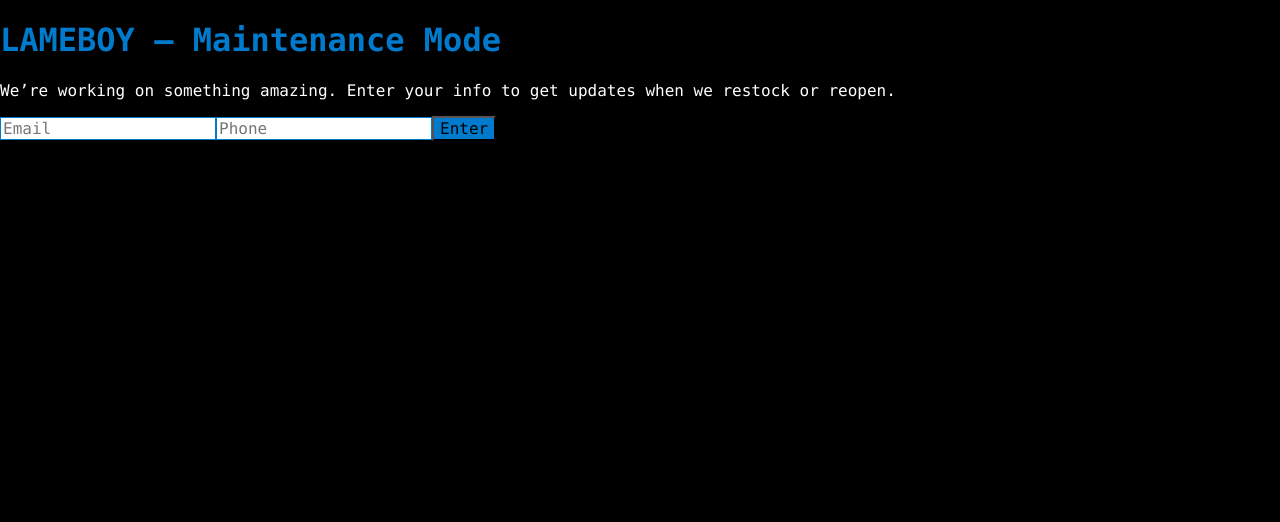
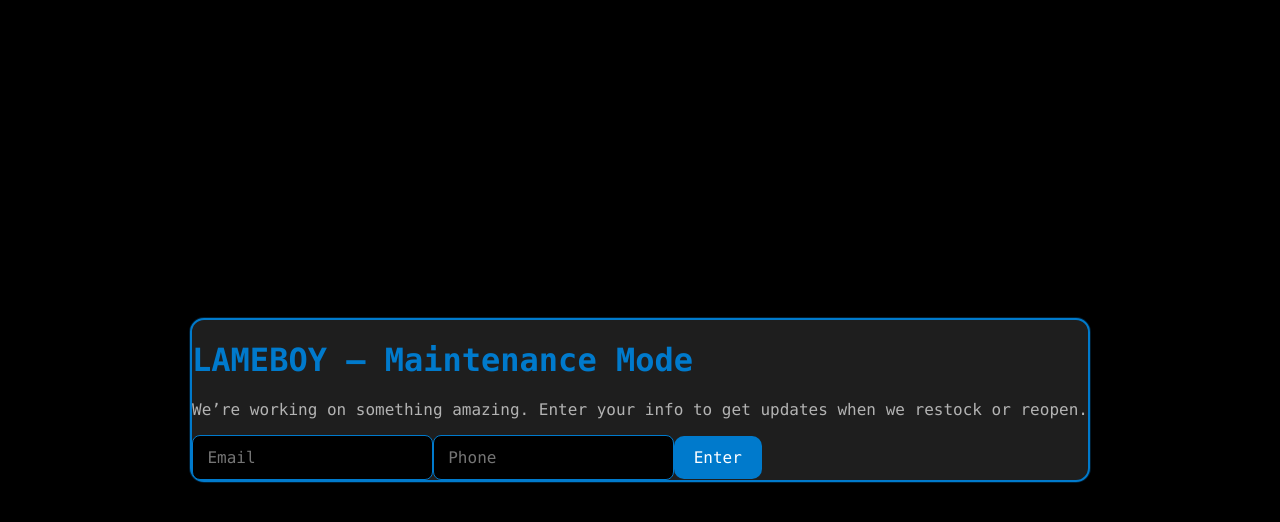
Before and after one commit to gibranparis/lameboy, a Next.js app: page / in a window 1280 px wide. Shown: the top 522 px of the page. Built offline with nearby package versions, Linux system fonts and the light colour scheme.

Commit message:
refactor(theme): centralize VS Code tokens + shared Card/Input/Button; align BannedCard & Maintenance to one consistent style

```diff
--- a/src/app/globals.css
+++ b/src/app/globals.css
@@ -2,42 +2,94 @@
 @tailwind components;
 @tailwind utilities;
 
-/* VS Code editor mono font stack */
-:root {
+/* =========================
+   VS Code Dark – Design Tokens
+   ========================= */
+:root{
   --mono: Menlo, Monaco, Consolas, "SFMono-Regular",
           "Liberation Mono", "Courier New", ui-monospace, monospace;
+
+  /* colors */
+  --bg: #000000;           /* page background */
+  --panel: #1e1e1e;        /* card/panel */
+  --text: #ffffff;         /* primary text */
+  --muted: #b3b3b3;        /* secondary text */
+  --accent: #007acc;       /* VS Code blue */
+  --accent-600:#005a9e;    /* hover */
+  --comment:#6a9955;       /* code comment green */
+  --string:#ce9178;        /* string */
+  --keyword:#9cdcfe;       /* keyword/identifier */
+
+  /* radii & shadows */
+  --radius-xl: 14px;
+  --ring: 0 0 0 1px rgba(0,122,204,.25);
 }
 
-/* Base */
-html, body {
-  margin: 0;
-  padding: 0;
-  font-family: var(--mono);
-  background-color: #000; /* pitch black */
-  color: #fff;            /* bright white */
+/* base */
+html, body{
+  margin:0;
+  padding:0;
+  background:var(--bg);
+  color:var(--text);
+  font-family:var(--mono);
 }
 
-/* Code styles */
-code, pre {
-  font-family: var(--mono);
-  font-size: 0.95rem;
-  background: #1e1e1e; /* VS Code dark */
-  padding: 0.25rem 0.5rem;
-  border-radius: 4px;
-}
-
-/* Make form controls inherit font */
-button, input, select, textarea {
+/* make controls inherit */
+button,input,select,textarea{
   font: inherit !important;
   font-family: var(--mono) !important;
-  font-variant-ligatures: none;
   -webkit-font-smoothing: antialiased;
   -moz-osx-font-smoothing: grayscale;
 }
 
-/* Optional helpers (not required since we now style inline) */
-.vscode-border {
-  border: 2px solid #007acc;
+/* reusable primitives */
+.vscode-card{
+  background: var(--panel);
+  border: 2px solid var(--accent);
+  border-radius: var(--radius-xl);
+  box-shadow: var(--ring);
 }
-.vscode-accent { color: #007acc; }
-.vscode-yellow { color: #dcdcaa; }
+
+.vscode-accent{ color: var(--accent); }
+.vscode-muted{ color: var(--muted); }
+
+.vscode-input{
+  background:#000;
+  color:var(--text);
+  border:1px solid var(--accent);
+  border-radius: 8px;
+  padding: .75rem .9rem;
+  outline: none;
+}
+
+.vscode-input:focus{
+  box-shadow: 0 0 0 2px var(--accent);
+}
+
+.vscode-button{
+  background: var(--accent);
+  color: var(--text);
+  border: 0;
+  border-radius: 10px;
+  padding: .75rem 1.25rem;
+  font-weight: 700;
+  cursor: pointer;
+  transition: background .15s ease;
+}
+
+.vscode-button:hover{ background: var(--accent-600); }
+
+/* code look bits */
+.code-comment{ color: var(--comment); }
+.code-keyword{ color: var(--keyword); }
+.code-string { color: var(--string); }
+
+/* layout helper */
+.page-center{
+  min-height: 100dvh;
+  display:flex;
+  align-items:center;
+  justify-content:center;
+  background: var(--bg);
+  color: var(--text);
+}
--- a/src/app/page.js
+++ b/src/app/page.js
@@ -1,5 +1,7 @@
+import BannedCard from "@/components/BannedCard";
 import Maintenance from "@/components/Maintenance";
 
 export default function Page() {
-  return <Maintenance />;
+  const mode = process.env.NEXT_PUBLIC_MODE || "maintenance"; // "banned" | "maintenance"
+  return mode === "banned" ? <BannedCard/> : <Maintenance/>;
 }
--- /dev/null
+++ b/src/components/Bannedcard.jsx
@@ -0,0 +1,28 @@
+'use client';
+import Card from "@/components/ui/Card";
+
+export default function BannedCard() {
+  return (
+    <div className="page-center relative">
+      <Card className="max-w-sm">
+        <div className="text-sm leading-7">
+          <div className="code-comment">// LAMEBOY.COM</div>
+          <div className="code-comment">// is banned</div>
+          <div className="mt-2">
+            <span className="code-keyword">console</span>
+            <span>.</span>
+            <span className="code-keyword">log</span>
+            <span>(</span>
+            <span className="code-string">"hi…"</span>
+            <span>);</span>
+            <span>▮</span>
+          </div>
+        </div>
+      </Card>
+
+      <div className="absolute bottom-10 w-full text-center text-xs vscode-muted">
+        Florida, USA
+      </div>
+    </div>
+  );
+}
--- a/src/components/Maintenance.jsx
+++ b/src/components/Maintenance.jsx
@@ -1,73 +1,49 @@
 'use client';
 
 import { useState } from 'react';
+import Card from "@/components/ui/Card";
 
 export default function Maintenance() {
-  const [email, setEmail] = useState('');
-  const [phone, setPhone] = useState('');
+  const [email,setEmail] = useState("");
+  const [phone,setPhone] = useState("");
 
-  const handleSubmit = (e) => {
+  const onSubmit = (e)=>{
     e.preventDefault();
-    // TODO: POST to /api/subscribe when you’re ready
-    console.log('Submitted:', { email, phone });
-    setEmail('');
-    setPhone('');
+    // TODO: POST to /api/subscribe
+    console.log({email,phone});
+    setEmail(""); setPhone("");
   };
 
   return (
-    <div className="min-h-screen flex items-center justify-center bg-black text-white">
-      {/* Card with strong VS Code blue border */}
-      <div
-        className="max-w-md w-full p-6 rounded-2xl shadow-lg bg-[#1e1e1e] border"
-        style={{
-          borderColor: '#007acc',
-          borderWidth: '2px', // visually stronger than 1px on hi-DPI screens
-        }}
-      >
-        <h1 className="text-2xl font-bold mb-4" style={{ color: '#007acc' }}>
+    <div className="page-center px-4">
+      <Card className="w-full max-w-2xl">
+        <h1 className="text-3xl font-bold vscode-accent mb-2">
           LAMEBOY — Maintenance Mode
         </h1>
-
-        <p className="mb-6 text-gray-300">
+        <p className="vscode-muted mb-6">
           We’re working on something amazing. Enter your info to get updates when we restock or reopen.
         </p>
 
-        <form onSubmit={handleSubmit} className="space-y-4">
+        <form onSubmit={onSubmit}
+              className="grid grid-cols-1 md:grid-cols-[1fr_1fr_auto] gap-3">
           <input
+            className="vscode-input"
             type="email"
             placeholder="Email"
+            required
             value={email}
-            onChange={(e) => setEmail(e.target.value)}
-            required
-            className="w-full p-3 rounded bg-black text-white focus:outline-none focus:ring-2"
-            style={{ borderColor: '#007acc', borderWidth: '1px', borderStyle: 'solid' }}
+            onChange={(e)=>setEmail(e.target.value)}
           />
           <input
+            className="vscode-input"
             type="tel"
             placeholder="Phone"
             value={phone}
-            onChange={(e) => setPhone(e.target.value)}
-            className="w-full p-3 rounded bg-black text-white focus:outline-none focus:ring-2"
-            style={{ borderColor: '#007acc', borderWidth: '1px', borderStyle: 'solid' }}
+            onChange={(e)=>setPhone(e.target.value)}
           />
-
-          <button
-            type="submit"
-            className="w-full p-3 rounded font-bold transition"
-            style={{ backgroundColor: '#007acc' }}
-            onMouseOver={(e) => (e.currentTarget.style.backgroundColor = '#005a9e')}
-            onMouseOut={(e) => (e.currentTarget.style.backgroundColor = '#007acc')}
-          >
-            Enter
-          </button>
+          <button className="vscode-button" type="submit">Enter</button>
         </form>
-
-        <style jsx>{`
-          h1, p, input, button {
-            font-family: var(--mono);
-          }
-        `}</style>
-      </div>
+      </Card>
     </div>
   );
 }
--- /dev/null
+++ b/src/components/ui/Card.jsx
@@ -0,0 +1,7 @@
+export default function Card({ className = "", children }) {
+  return (
+    <div className={`vscode-card p-6 ${className}`}>
+      {children}
+    </div>
+  );
+}
```
